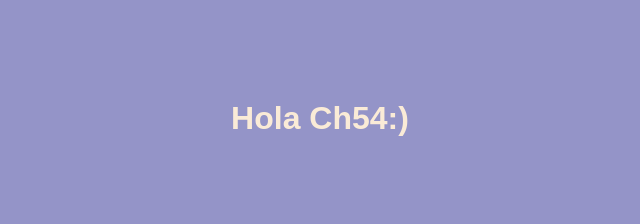
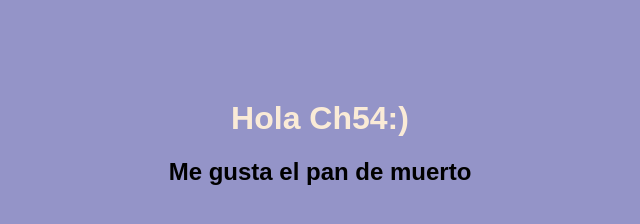
Before and after one commit to micheljurzlins/Ch54-miPrimerRepo, a plain HTML site: page index.html in a window 1280 px wide. Shown: the whole page, without its empty margins (320-960 px from the left). Drawn offline with Linux system fonts and the light colour scheme.

Commit message:
feat: se agrega titulo h2

```diff
--- a/index.html
+++ b/index.html
@@ -5,5 +5,6 @@
 </head>
 <body>
   <h1>Hola Ch54:)</h1>
+  <h2>Me gusta el pan de muerto</h2>
 </body>
 </html>
```
